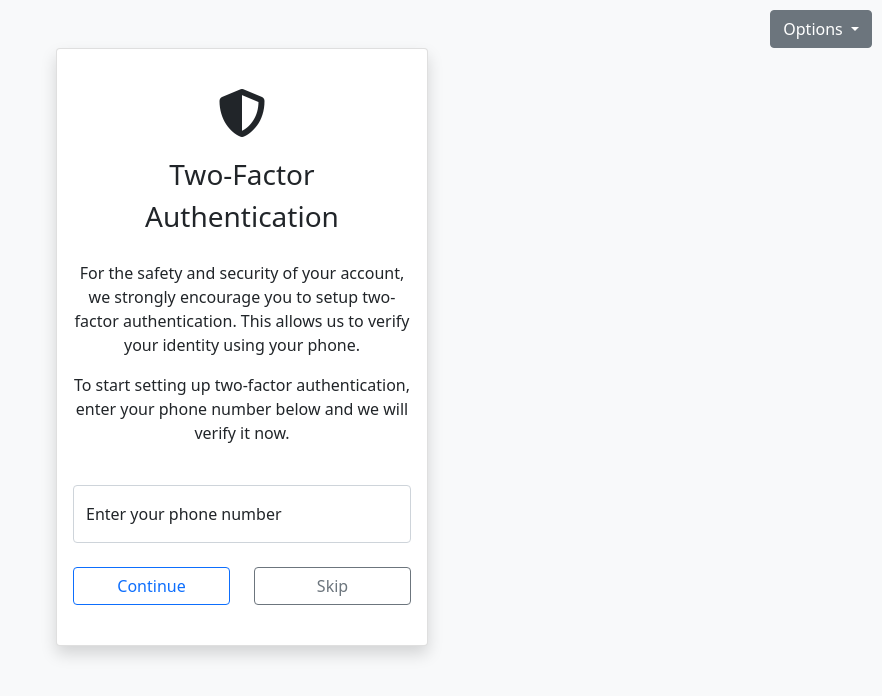
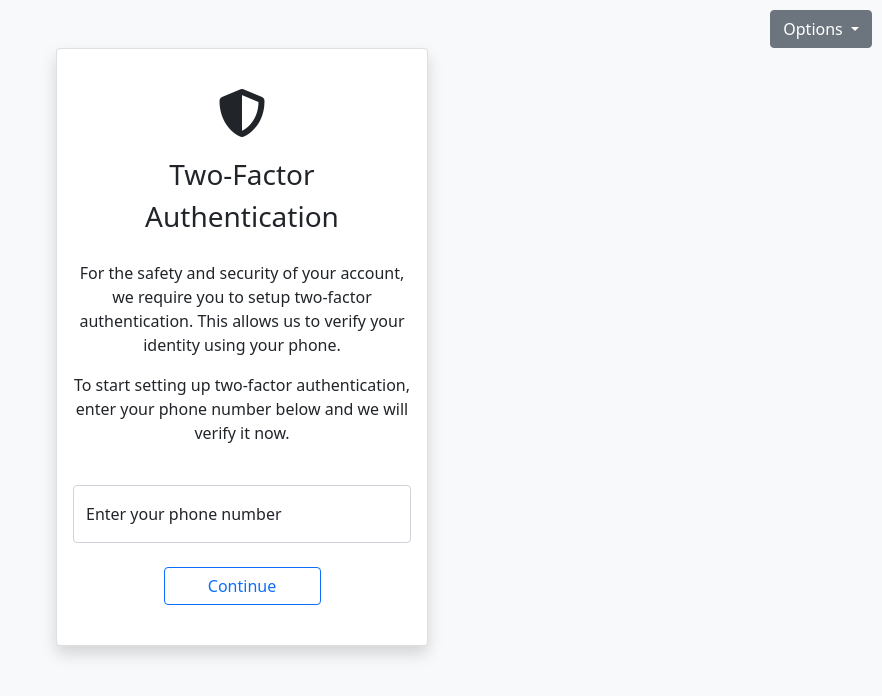
Before and after one commit to Lenders-Cooperative/django-twilio-2fa, a Django app: page /2fa/register?required=0 in a window 1280 px wide. Shown: the top 696 px of the page, without its empty margins (398-1280 px from the left). Run offline with Django 3.2, Linux system fonts and the light colour scheme; some libraries are stand-ins or nearby versions.

Commit message:
Added proper optional registration

```diff
--- a/django_twilio_2fa/templates/twilio_2fa/register.html
+++ b/django_twilio_2fa/templates/twilio_2fa/register.html
@@ -5,7 +5,7 @@
     <div class="row mb-4">
         <div class="col-12 text-center">
             <p>
-                For the safety and security of your account, we {% if is_required %}require{% else %}strongly encourage{% endif %} you to
+                For the safety and security of your account, we {% if is_optional %}strongly encourage{% else %}require{% endif %} you to
                 setup two-factor authentication. This allows us to verify your identity using your phone.
             </p>
             <p>
@@ -29,9 +29,9 @@
                     Continue
                 </button>
             </div>
-            {% if not is_required %}
+            {% if is_optional %}
             <div class="col-6">
-                <a href="#" class="btn btn-outline-secondary" style="width: 100%">
+                <a href="{{ skip_href }}" class="btn btn-outline-secondary" style="width: 100%">
                     Skip
                 </a>
             </div>
--- a/django_twilio_2fa/views.py
+++ b/django_twilio_2fa/views.py
@@ -273,8 +273,14 @@ class Twilio2FARegisterView(Twilio2FAMixin, FormView):
     def get_context_data(self, **kwargs):
         ctx = super().get_context_data(**kwargs)
 
-        # FIXME: Take this out for prod
-        ctx["is_required"] = bool(int(self.request.GET.get("required", 1)))
+        ctx["is_optional"] = get_setting(
+            "REGISTER_OPTIONAL",
+            default=False
+        )
+        ctx["skip_href"] = get_setting(
+            "REGISTER_OPTIONAL_URL",
+            default="javascript:history.back()"
+        )
 
         return ctx
 
```
